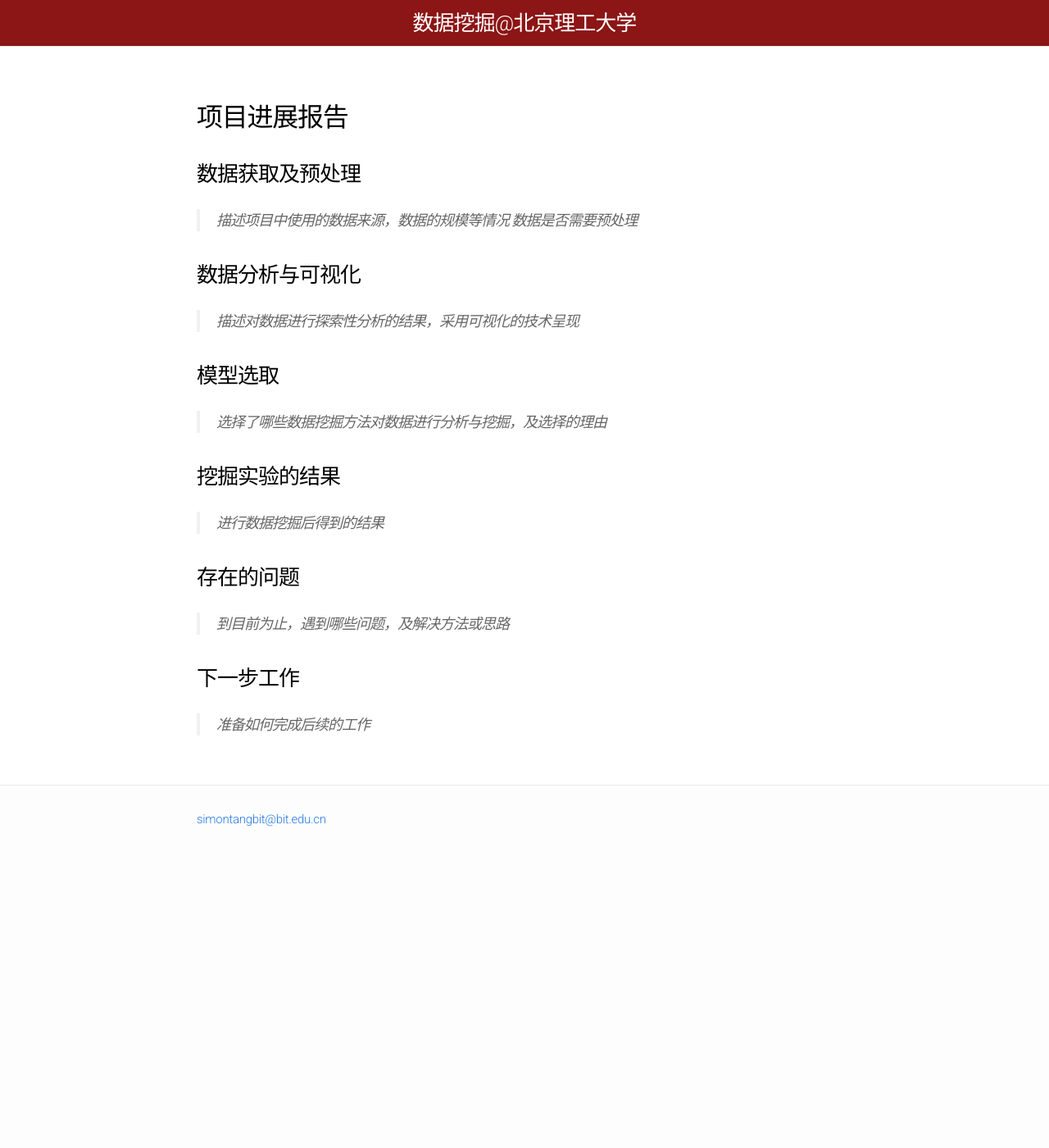
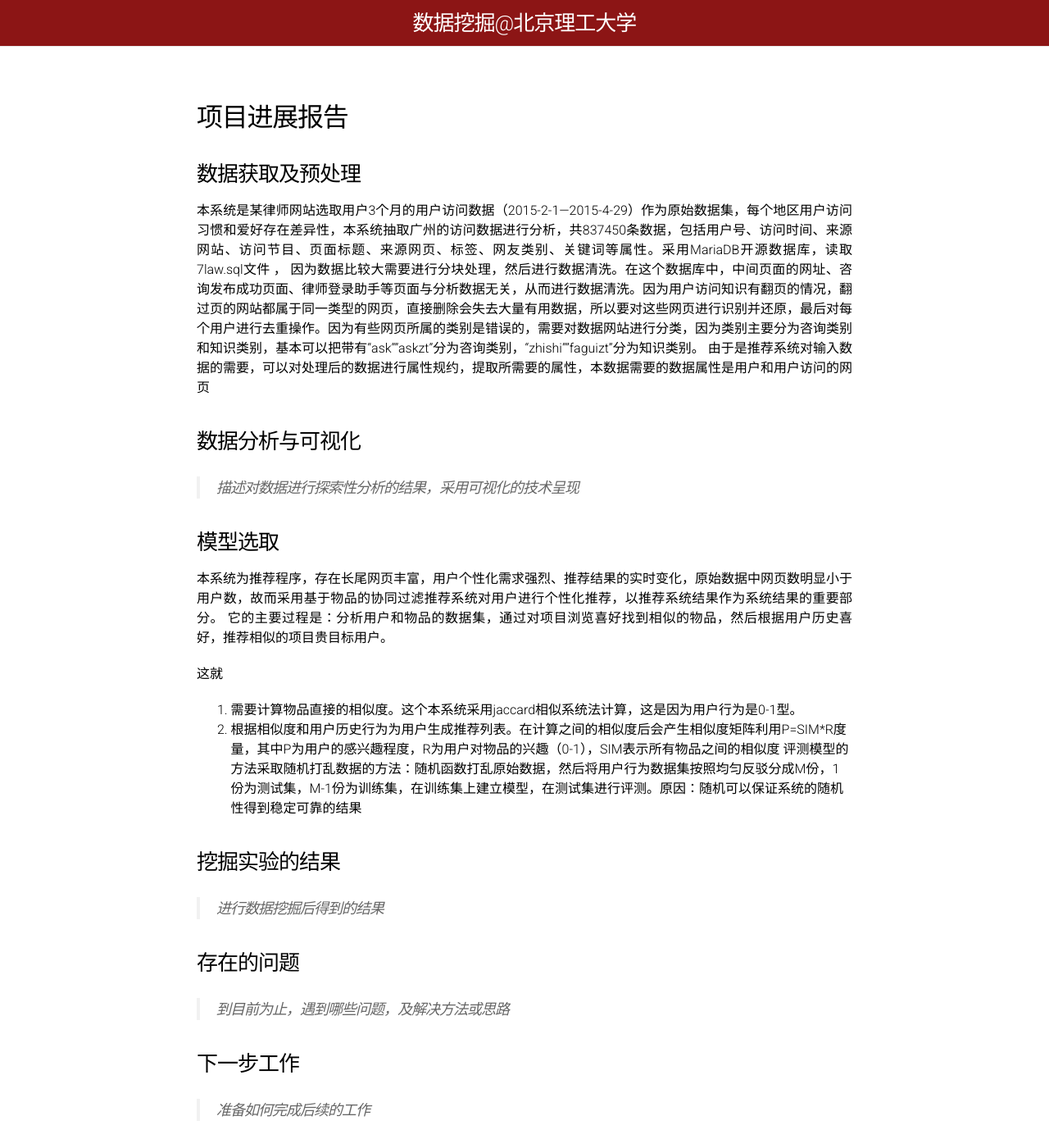
Before and after one commit to BITDM/bitdm.github.io, a Jekyll site: the page built from 2018/projects/P15/midterm.md, in a window 1280 px wide and 1400 px high. Shown: the whole window at 82% size. Built offline with Jekyll 4.4.1, drawn with Linux system fonts in a browser that asks for light colours; our own code applies the rules of GitHub Pages for plain Markdown files.

Commit message:
Update midterm.md

```diff
--- a/2018/projects/P15/midterm.md
+++ b/2018/projects/P15/midterm.md
@@ -7,9 +7,10 @@ permalink: /2018/projects/p15/midterm/
 ## 项目进展报告
 
 ### 数据获取及预处理
+  本系统是某律师网站选取用户3个月的用户访问数据（2015-2-1—2015-4-29）作为原始数据集，每个地区用户访问习惯和爱好存在差异性，本系统抽取广州的访问数据进行分析，共837450条数据，包括用户号、访问时间、来源网站、访问节目、页面标题、来源网页、标签、网友类别、关键词等属性。采用MariaDB开源数据库，读取7law.sql文件 ，
+  因为数据比较大需要进行分块处理，然后进行数据清洗。在这个数据库中，中间页面的网址、咨询发布成功页面、律师登录助手等页面与分析数据无关，从而进行数据清洗。因为用户访问知识有翻页的情况，翻过页的网站都属于同一类型的网页，直接删除会失去大量有用数据，所以要对这些网页进行识别并还原，最后对每个用户进行去重操作。因为有些网页所属的类别是错误的，需要对数据网站进行分类，因为类别主要分为咨询类别和知识类别，基本可以把带有“ask””askzt”分为咨询类别，“zhishi””faguizt”分为知识类别。
+   由于是推荐系统对输入数据的需要，可以对处理后的数据进行属性规约，提取所需要的属性，本数据需要的数据属性是用户和用户访问的网页
 
-> 描述项目中使用的数据来源，数据的规模等情况
-> 数据是否需要预处理
 
 ### 数据分析与可视化
 
@@ -17,7 +18,13 @@ permalink: /2018/projects/p15/midterm/
 
 ### 模型选取
 
-> 选择了哪些数据挖掘方法对数据进行分析与挖掘，及选择的理由
+本系统为推荐程序，存在长尾网页丰富，用户个性化需求强烈、推荐结果的实时变化，原始数据中网页数明显小于用户数，故而采用基于物品的协同过滤推荐系统对用户进行个性化推荐，以推荐系统结果作为系统结果的重要部分。
+它的主要过程是：分析用户和物品的数据集，通过对项目浏览喜好找到相似的物品，然后根据用户历史喜好，推荐相似的项目贵目标用户。
+
+这就
+1.	需要计算物品直接的相似度。这个本系统采用jaccard相似系统法计算，这是因为用户行为是0-1型。
+2.	根据相似度和用户历史行为为用户生成推荐列表。在计算之间的相似度后会产生相似度矩阵利用P=SIM*R度量，其中P为用户的感兴趣程度，R为用户对物品的兴趣（0-1），SIM表示所有物品之间的相似度
+  评测模型的方法采取随机打乱数据的方法：随机函数打乱原始数据，然后将用户行为数据集按照均匀反驳分成M份，1份为测试集，M-1份为训练集，在训练集上建立模型，在测试集进行评测。原因：随机可以保证系统的随机性得到稳定可靠的结果
 
 ### 挖掘实验的结果
 
```
